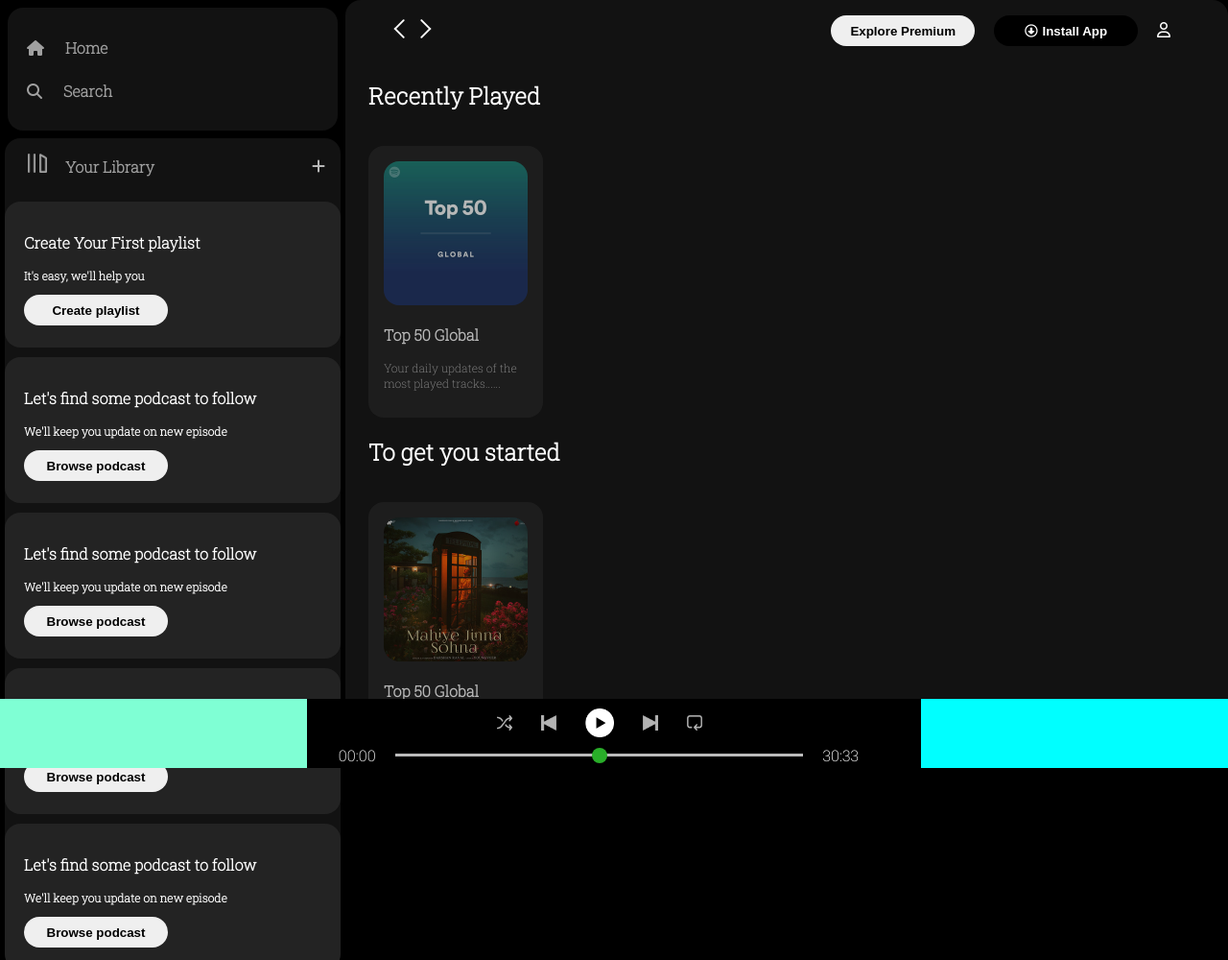
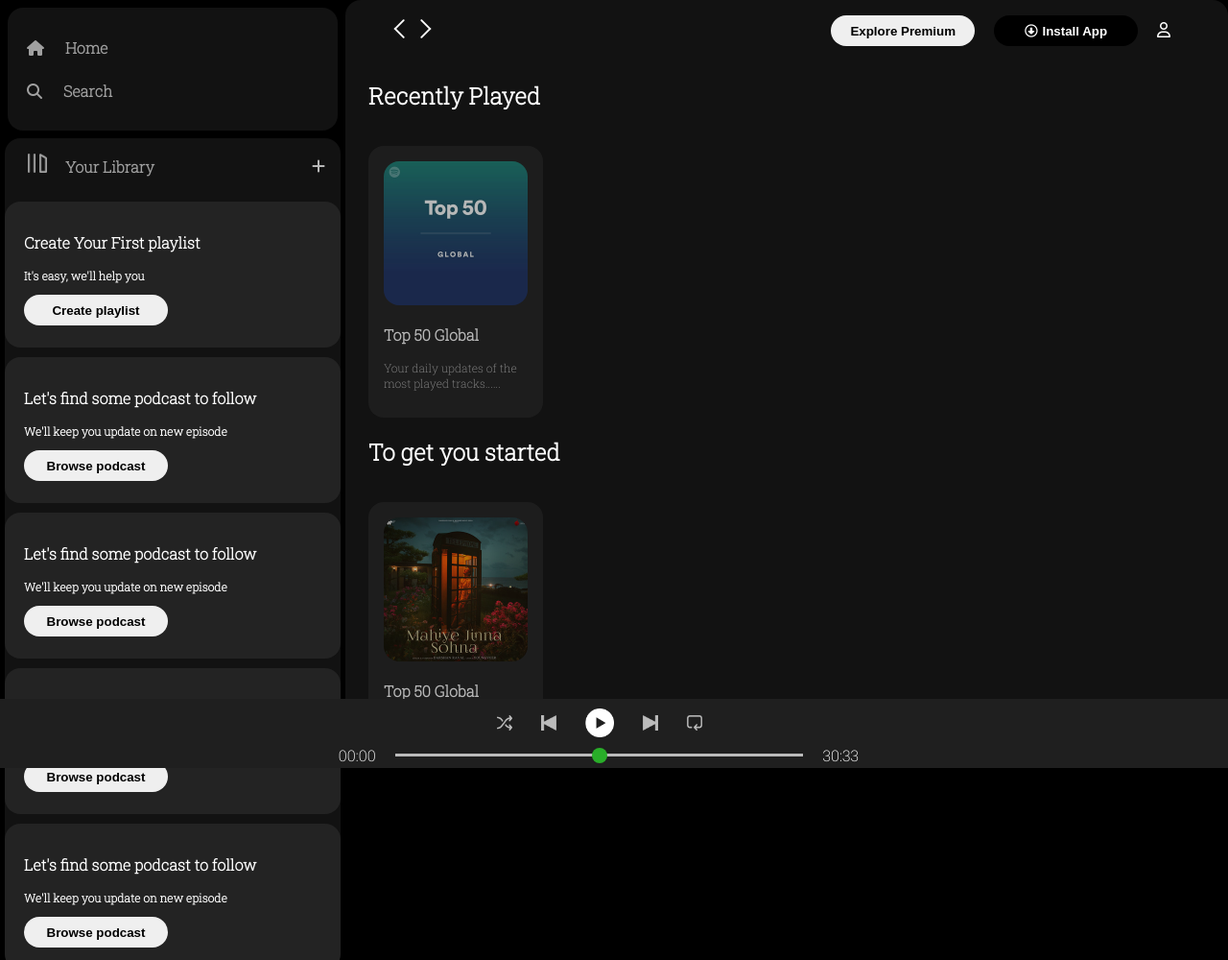
Before and after one commit to MdMahdiHasanTazelly/spotify_landing_page, a plain HTML site: page index.html in a window 1280 px wide. Shown: the whole page at 96% size. Drawn offline with Linux system fonts and the light colour scheme.

Commit message:
Updates music-player div

```diff
--- a/index.html
+++ b/index.html
@@ -5,7 +5,7 @@
     <meta charset="UTF-8">
     <meta name="viewport" content="width=device-width, initial-scale=1.0">
 
-    <title>Spotify - Web Player: Music for everyone</title>
+    <title>Spotify- Landing page</title>
     <link rel="stylesheet" href="style.css">
     <link rel="stylesheet" href="https://cdnjs.cloudflare.com/ajax/libs/font-awesome/6.5.1/css/all.min.css"
         integrity="sha512-DTOQO9RWCH3ppGqcWaEA1BIZOC6xxalwEsw9c2QQeAIftl+Vegovlnee1c9QX4TctnWMn13TZye+giMm8e2LwA=="
--- a/style.css
+++ b/style.css
@@ -28,12 +28,12 @@
     border-radius: 1rem;
 }
 .music-player{
-
+    border-radius: 20%;
     position: fixed;
     bottom: 0px;
     width: 100%;
     height: 72px;
-    background-color: #000;
+    background-color: #1f1f1f;
     display: flex;
     flex-direction: row;
 }
@@ -195,7 +195,7 @@
 .album{
     height: 72px;
     width: 25%;
-    background-color: aquamarine;
+    background-color: #1f1f1f;
 }
 .player{
     height: 72px;
@@ -205,7 +205,7 @@
 .controls{
     height: 72px;
     width: 25%;
-    background-color: aqua;
+    background-color: #1f1f1f;
 }
 .player-controls{
     margin-bottom: 8px;
```
